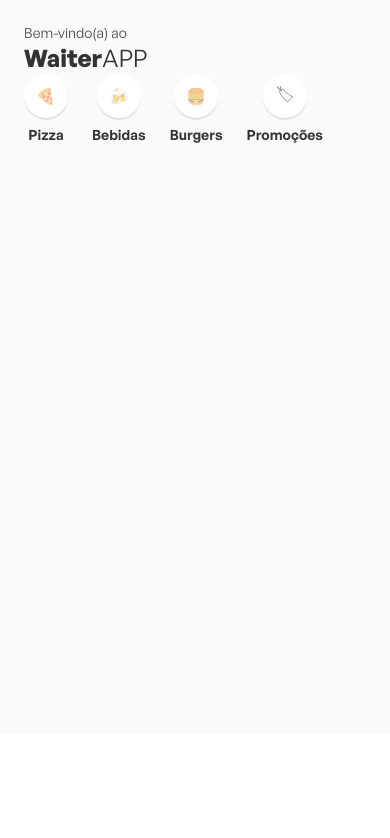
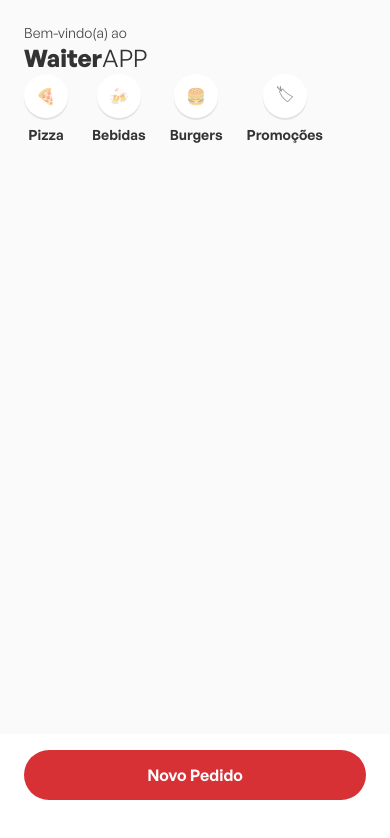
Before and after one commit to AlessandroSampaio/WaiterApp_Mobile, a React Native app: screen / in a window 390 px wide. Shown: the top 838 px of the page. Built offline with nearby package versions, Linux system fonts and the light colour scheme.

Commit message:
Cria o componente Button

```diff
--- a/src/Main/index.tsx
+++ b/src/Main/index.tsx
@@ -1,3 +1,4 @@
+import { Button } from '../components/Button';
 import { Categories } from '../components/Categories';
 import { Header } from '../components/Header';
 import { Menu } from '../components/Menu';
@@ -7,7 +8,7 @@
   return (
     <>
       <Container>
-        <Header/>
+        <Header />
         <CategoriesContainer>
           <Categories></Categories>
         </CategoriesContainer>
@@ -16,7 +17,11 @@
         </MenuContainer>
       </Container>
       <Footer >
-        <FooterContainer></FooterContainer>
+        <FooterContainer>
+          <Button onPress={() => alert('novo pedido')}>
+            Novo Pedido
+          </Button>
+        </FooterContainer>
       </Footer>
     </>
   );
--- a/src/Main/styles.ts
+++ b/src/Main/styles.ts
@@ -21,6 +21,8 @@
 export const Footer = styled.View`
   min-height: 110px;
   background-color: #fff;
+  padding: 16px 24px;
 `;
 
-export const FooterContainer = styled.SafeAreaView``;
+export const FooterContainer = styled.SafeAreaView`
+`;
--- /dev/null
+++ b/src/components/Button/index.tsx
@@ -0,0 +1,16 @@
+import { Text } from "../Text";
+import { Container } from "./styles";
+
+export interface ButtonProps {
+  children: string;
+  onPress: () => void;
+  disabled?: boolean;
+}
+
+export function Button({children, onPress, disabled} : ButtonProps){
+  return (
+    <Container onPress={onPress} disabled={disabled}>
+      <Text weight={600} color={'#fff'}>{children}</Text>
+    </Container>
+  );
+}
--- /dev/null
+++ b/src/components/Button/styles.ts
@@ -0,0 +1,10 @@
+import styled from "styled-components/native";
+import { ButtonProps } from ".";
+
+export const Container = styled.TouchableOpacity`
+  background-color: ${({ disabled } : ButtonProps) => disabled ? "#999" : '#d73035'};
+  border-radius: 48px;
+  padding: 14px 24px;
+  align-items: center;
+  justify-content: center;
+`;
```
